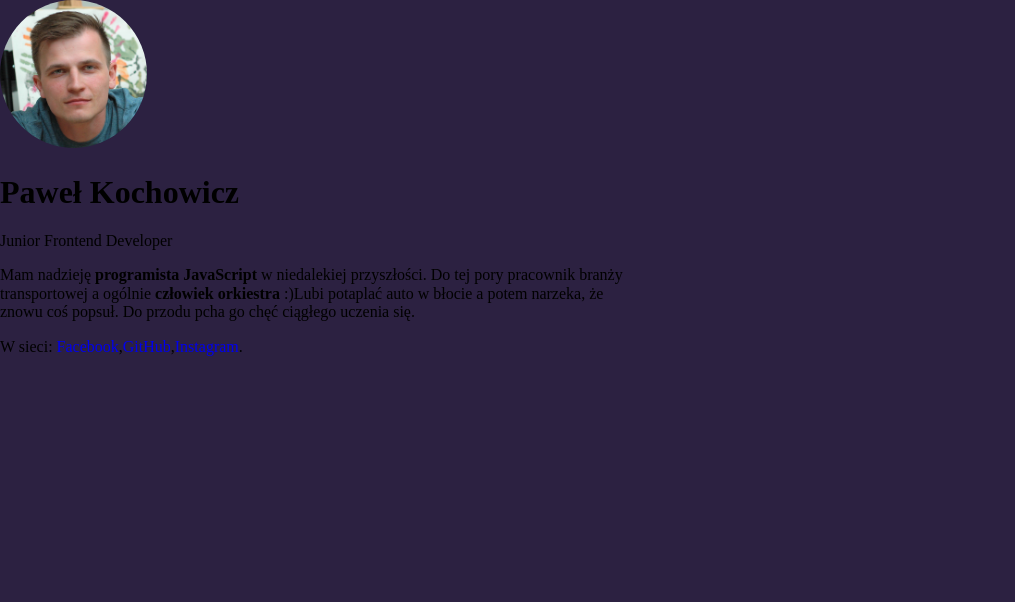
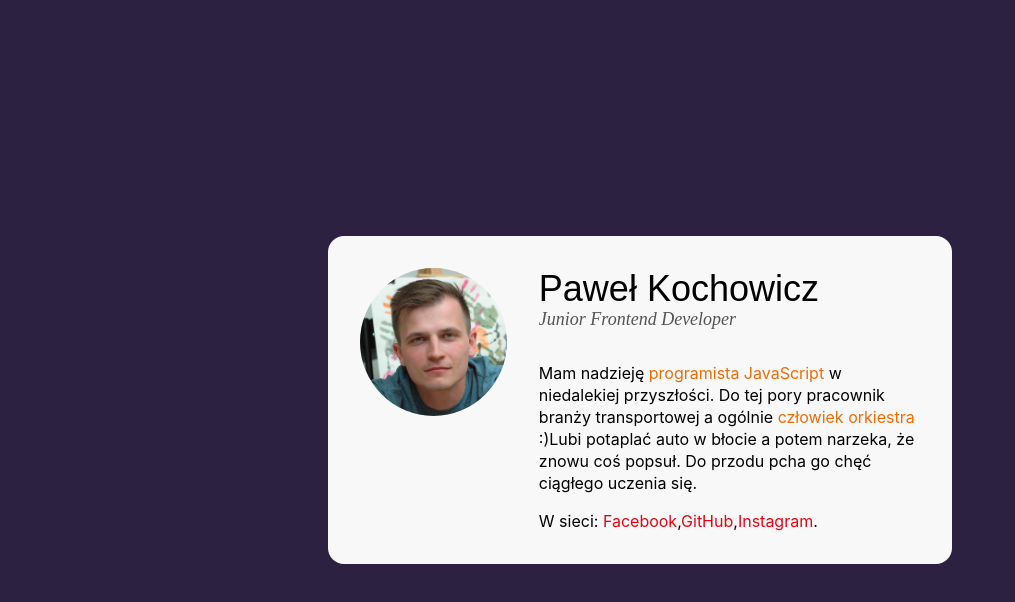
Before and after one commit to pawelkochowicz/businesscard, a plain HTML site: page index.html in a window 1280 px wide. Shown: the whole page, without its empty margins (0-1015 px from the left). Drawn offline with Linux system fonts and the light colour scheme.

Commit message:
feat: styles

```diff
--- a/css/style.css
+++ b/css/style.css
@@ -8,23 +8,67 @@ html {
 
 body {
     background-color: #2C2141;
+    min-height: 100vh;
+    padding: 16px;
+    display: flex;
+    align-items: center;
+    justify-content: center;
 }
 
 .card {
+    background-color: #F8F8F8;
+    border-radius: 16px;
     max-width: 624px;
-      max-height: 320px;
+    width: 100%;
+    padding: 32px;
 }
+
+.person {
+    display: flex;
+    align-items: flex-start;
+
+}
+
+.person__description, .person__footer {
+font-size: 16px;
+font-family: -apple-system, BlinkMacSystemFont, 'Segoe UI', Roboto, Oxygen, Ubuntu, Cantarell, 'Open Sans', 'Helvetica Neue', sans-serif;
+line-height: 22px;
+}
+
 .person__photo {
     max-width: 148px;
     max-height: 148px;
     border-radius: 50%;
+    margin-right: 32px;
 }
 
-  .main {
-      padding: 32px;
-
+.person__special {
+    color: #ED6D05;
+    font-weight: normal;
 }
 
 .person__link {
     text-decoration: none;
+    color: #E20613;
 }
+
+.person__footer {
+    margin-bottom: 0;
+}
+
+.person__name {
+    font-family: Arial, Helvetica, sans-serif;
+    font-size: 36px;
+    margin: 0;
+    font-weight: normal;
+}
+
+.person__title {
+    font-style: italic;
+    font-size: 18px;
+    color: #545454;
+}
+
+.person__header {
+    margin-bottom: 32px;
+}
```
Lines whose indentation alone changed are shown as unchanged.
